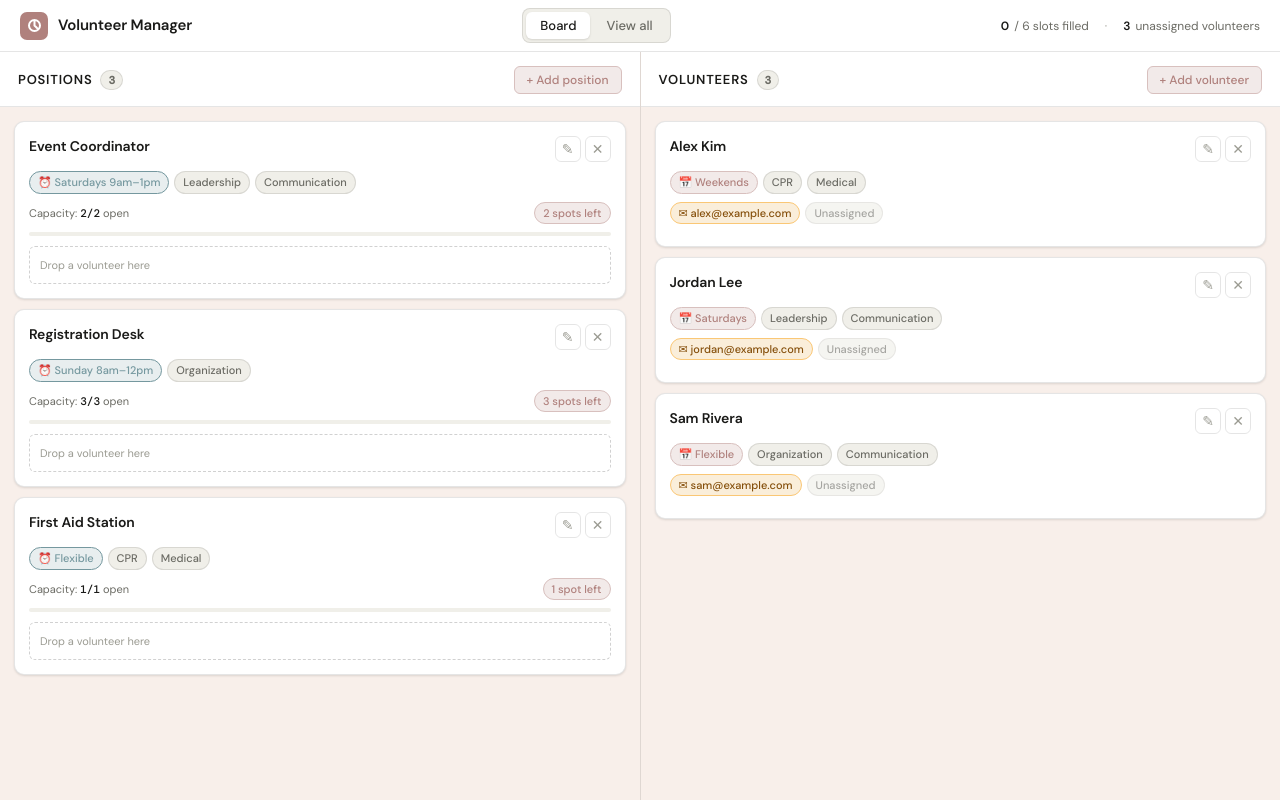
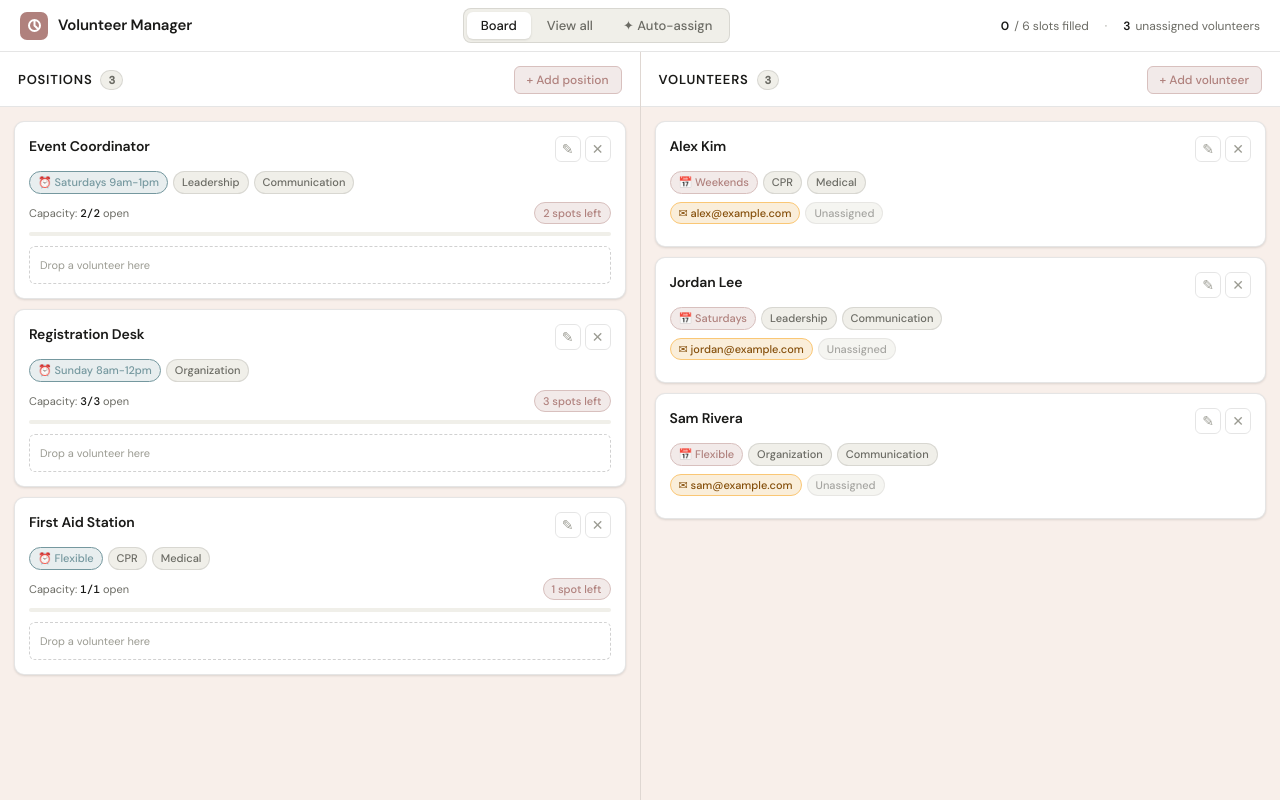
Before and after one commit to vivpeng/youcode-2026, a website: page app.html in a window 1280 px wide. Drawn offline with nearby package versions, Linux system fonts and the light colour scheme.

Commit message:
auto-assign feature

```diff
--- a/app.html
+++ b/app.html
@@ -18,6 +18,7 @@
     <div class="nav">
         <button class="active" id="nav-board" onclick="setView('board')">Board</button>
         <button id="nav-all" onclick="setView('all')">View all</button>
+        <button onclick="autoAssign()" class="btn-auto">✦ Auto-assign</button>
     </div>
     <div class="topbar-stats" id="topbar-stats"></div>
     </div>
--- a/script.js
+++ b/script.js
@@ -4,21 +4,28 @@ const STORAGE_KEY = 'volunteer-manager-v1';
 
 const DEFAULT_STATE = {
   positions: [
-    { id:'p1', title:'Event Coordinator', capacity:2, time:'Saturdays 9am–1pm', skills:['Leadership','Communication'], assigned:[] },
-    { id:'p2', title:'Registration Desk', capacity:3, time:'Sunday 8am–12pm', skills:['Organization'], assigned:[] },
+    { id:'p1', title:'Event Coordinator', capacity:2, time:['Saturdays 9am-1pm'], skills:['Leadership','Communication'], assigned:[] },
+    { id:'p2', title:'Registration Desk', capacity:3, time:['Sunday 8am-12pm'], skills:['Organization'], assigned:[] },
     { id:'p3', title:'First Aid Station', capacity:1, time:'Flexible', skills:['CPR','Medical'], assigned:[] }
   ],
   volunteers: [
-    { id:'v1', name:'Alex Kim', availability:'Weekends', skills:['CPR','Medical'], contact:'alex@example.com' },
-    { id:'v2', name:'Jordan Lee', availability:'Saturdays', skills:['Leadership','Communication'], contact:'jordan@example.com' },
-    { id:'v3', name:'Sam Rivera', availability:'Flexible', skills:['Organization','Communication'], contact:'sam@example.com' }
+    { id:'v1', name:'Alex Kim', availability:['Weekends'], skills:['CPR','Medical'], contact:'alex@example.com' },
+    { id:'v2', name:'Jordan Lee', availability:['Saturdays'], skills:['Leadership','Communication'], contact:'jordan@example.com' },
+    { id:'v3', name:'Sam Rivera', availability:['Flexible'], skills:['Organization','Communication'], contact:'sam@example.com' }
   ]
 };
 
 function loadState() {
   try {
     const saved = localStorage.getItem(STORAGE_KEY);
-    return saved ? JSON.parse(saved) : JSON.parse(JSON.stringify(DEFAULT_STATE));
+    const state = saved ? JSON.parse(saved) : JSON.parse(JSON.stringify(DEFAULT_STATE));
+    // migrate availability from string to array
+    state.volunteers.forEach(v => {
+      if (typeof v.availability === 'string') {
+        v.availability = v.availability.split(',').map(s => s.trim()).filter(Boolean);
+      }
+    });
+    return state;
   } catch(e) {
     return JSON.parse(JSON.stringify(DEFAULT_STATE));
   }
@@ -151,7 +158,7 @@ function renderPositionCard(pos, container) {
       </div>
     </div>
     <div class="tags">
-      <span class="tag blue">⏰ ${escHtml(pos.time)}</span>
+      <span class="tag blue">⏰ ${Array.isArray(pos.time) ? pos.time.join(', ') : escHtml(pos.time)}</span>
       ${pos.skills.map(s => `<span class="tag">${escHtml(s)}</span>`).join('')}
     </div>
     <div class="capacity-row">
@@ -199,7 +206,7 @@ function renderVolunteerCard(vol, container) {
       </div>
     </div>
     <div class="tags">
-      <span class="tag teal">📅 ${escHtml(vol.availability)}</span>
+      <span class="tag teal">📅 ${escHtml(vol.availability.join(', '))}</span>
       ${vol.skills.map(s => `<span class="tag">${escHtml(s)}</span>`).join('')}
     </div>
     <div class="tags">
@@ -244,6 +251,56 @@ function unassign(posId, volId) {
     renderBoard();
     renderStats();
   }
+}
+
+function autoAssign() {
+  const unassigned = state.volunteers.filter(
+    v => !state.positions.some(p => p.assigned.includes(v.id))
+  );
+
+  if (!unassigned.length) {
+    showToast('No unassigned volunteers to place');
+    return;
+  }
+
+  function timeMatches(vol, pos) {
+    const posTime = pos.time.toLowerCase();
+    return vol.availability.some(a => {
+    const v = a.toLowerCase();
+    return v === 'flexible' || posTime === 'flexible' ||
+            v.includes(posTime) || posTime.includes(v);
+    });
+  }
+
+  function skillScore(vol, pos) {
+    const volSkills = vol.skills.map(s => s.toLowerCase());
+    return pos.skills.filter(s => volSkills.includes(s.toLowerCase())).length;
+  }
+
+  let placed = 0;
+
+  state.positions.forEach(pos => {
+    const slots = pos.capacity - pos.assigned.length;
+    if (slots <= 0) return;
+
+    const eligible = unassigned
+      .filter(v => !pos.assigned.includes(v.id))
+      .filter(v => timeMatches(v, pos))        // hard gate: time must match
+      .map(v => ({ vol: v, score: skillScore(v, pos) }))
+      .filter(({ score }) => score > 0)        // hard gate: at least one skill must match
+      .sort((a, b) => b.score - a.score);
+
+    eligible.slice(0, slots).forEach(({ vol }) => {
+      pos.assigned.push(vol.id);
+      unassigned.splice(unassigned.indexOf(vol), 1);
+      placed++;
+    });
+  });
+
+  saveState();
+  renderBoard();
+  renderStats();
+  showToast(placed ? `Auto-assigned ${placed} volunteer${placed !== 1 ? 's' : ''}` : 'No matches found');
 }
 
 function deletePosition(id) {
@@ -305,7 +362,7 @@ function renderAll() {
             : `<span class="tag">Unassigned</span>`}
         </div>
         <div class="tags">
-          <span class="tag teal">📅 ${escHtml(vol.availability)}</span>
+          <span class="tag teal">📅 ${escHtml(vol.availability.join(', '))}</span>
           ${vol.skills.map(s => `<span class="tag">${escHtml(s)}</span>`).join('')}
           <span class="tag amber">✉ ${escHtml(vol.contact)}</span>
         </div>
@@ -417,7 +474,8 @@ function openVolunteerModal(editId) {
         </div>
         <div class="field">
           <label>Availability</label>
-          <input id="v-avail" value="${isEdit ? escAttr(vol.availability) : ''}" placeholder="e.g. Weekends, Saturdays">
+          <input id="v-avail" value="${isEdit ? escAttr(vol.availability.join(', ')) : ''}" placeholder="e.g. Weekends, Saturdays">
+          <div class="field-hint">Separate multiple times with commas</div>
         </div>
         <div class="field">
           <label>Skills</label>
@@ -447,7 +505,7 @@ function saveVolunteer(editId) {
 
   const data = {
     name,
-    availability: document.getElementById('v-avail').value.trim() || 'Flexible',
+    availability: document.getElementById('v-avail').value.split(',').map(s => s.trim()).filter(Boolean),
     skills:  document.getElementById('v-skills').value.split(',').map(s => s.trim()).filter(Boolean),
     contact: document.getElementById('v-contact').value.trim() || '—'
   };
--- a/style-index.css
+++ b/style-index.css
@@ -458,6 +458,20 @@
     .cta-section .section-title { margin-bottom: 16px; }
     .cta-section .section-body  { margin: 0 auto 36px; }
 
+    .btn-auto {
+        font-family: 'DM Sans', sans-serif;
+        font-size: 13px;
+        font-weight: 500;
+        padding: 6px 14px;
+        border-radius: 999px;
+        border: 1px solid var(--teal-border);
+        background: var(--teal-light);
+        color: var(--teal-dark);
+        cursor: pointer;
+        transition: all 0.15s;
+    }
+    .btn-auto:hover { background: var(--teal-border); }
+
     /* ── FOOTER ── */
     footer {
       border-top: 1px solid var(--border);
```
